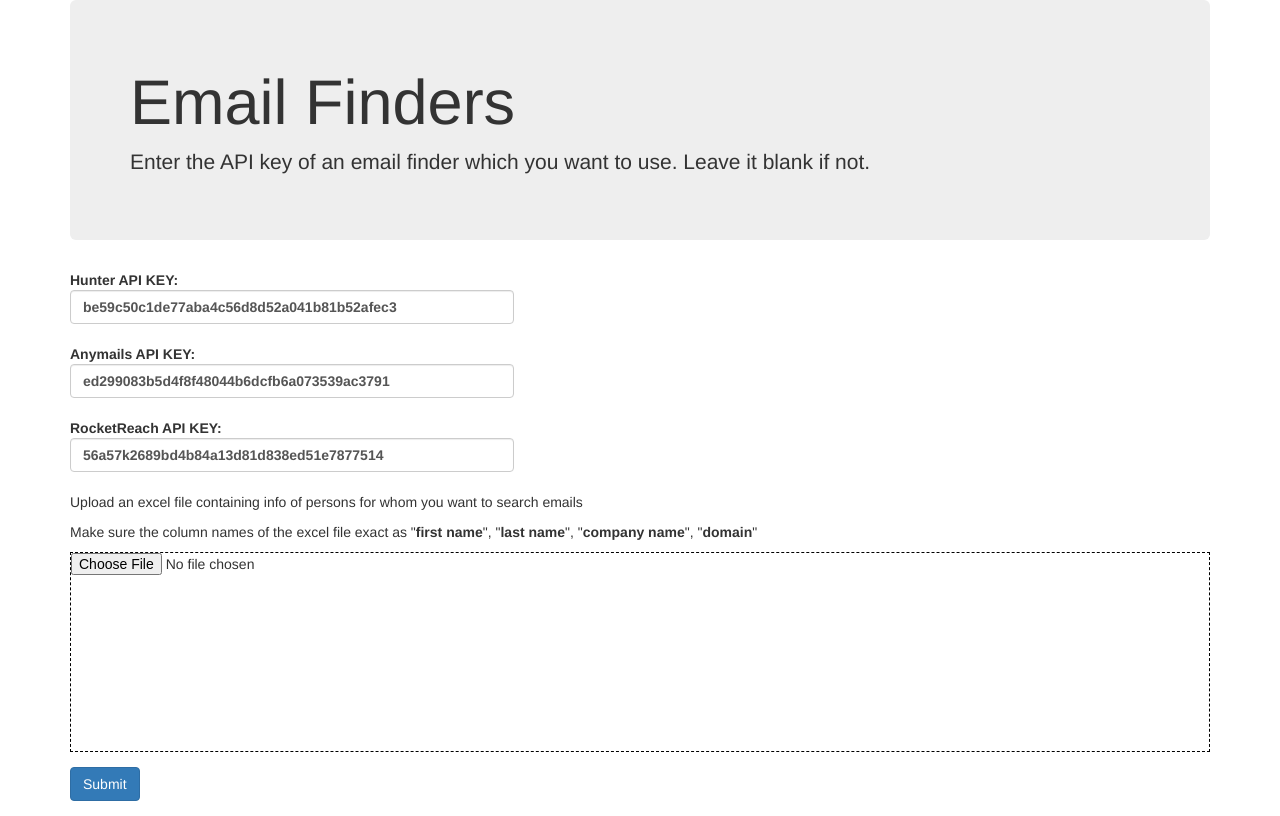
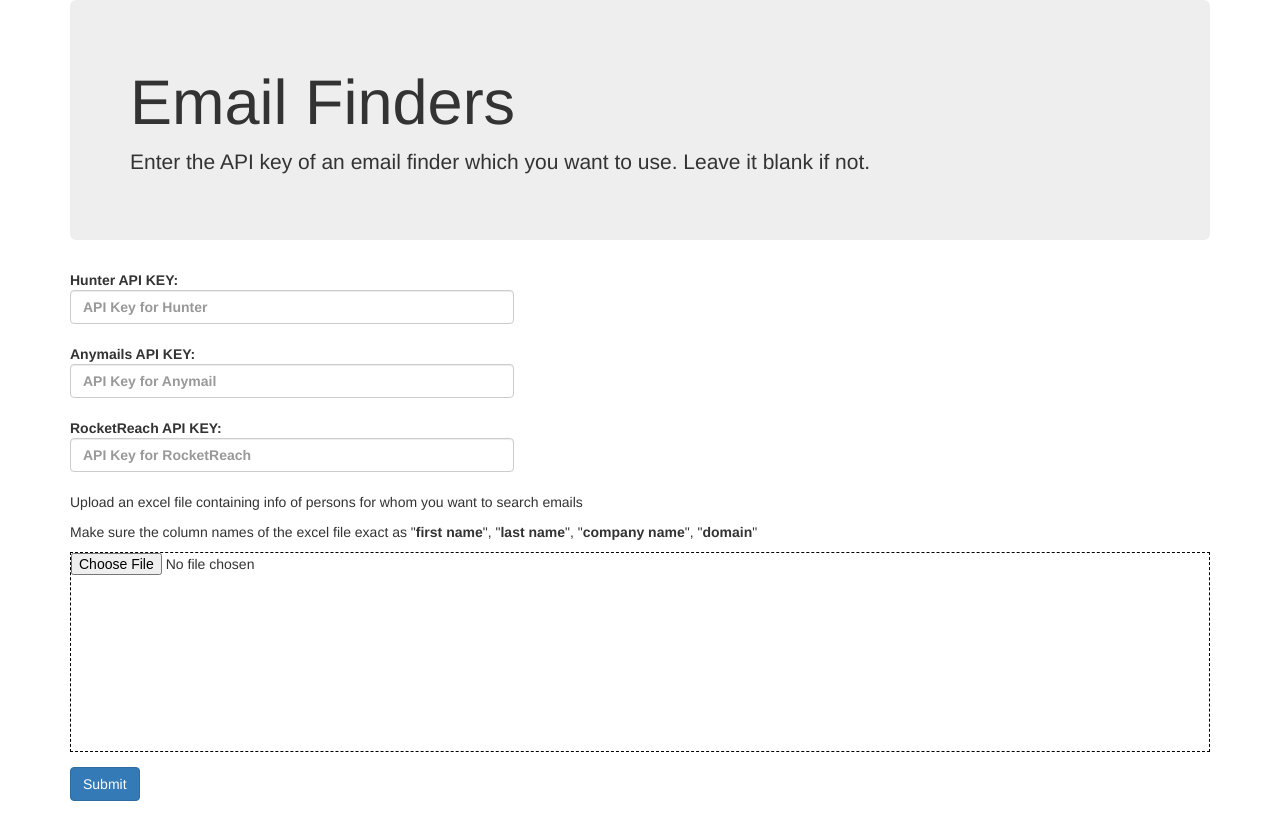
Before and after one commit to xphd/emailfinder, a Django app: page / in a window 1280 px wide. Run offline with Django 3.2, Linux system fonts and the light colour scheme; some libraries are stand-ins or nearby versions.

Commit message:
Oct 31 17 revise 2

```diff
--- a/finder/views.py
+++ b/finder/views.py
@@ -10,13 +10,19 @@
 # Create your views here.
 def home(request):
     if request.method == 'POST':
+        HUNTER_SCORE_MIN = 75
+
 ######## receive input from frontend BEGIN   ########
-        api_hunter = request.POST['api_hunter']
-        api_anymail = request.POST['api_anymail']
-        api_rocketreach = request.POST['api_rocketreach']
-        file = request.FILES['my_input']
-        ls = pd.read_excel(file)
+        api_hunter      = request.POST['api_hunter'].strip()
+        api_anymail     = request.POST['api_anymail'].strip()
+        api_rocketreach = request.POST['api_rocketreach'].strip()
+        file            = request.FILES['my_input']
+        ls              = pd.read_excel(file)
 ######## receive input from frontend END   ########
+
+        isHunter      = True if api_hunter      else False
+        isAnymail     = True if api_anymail     else False
+        isRocketreach = True if api_rocketreach else False
         columns = [
             ('first name',''),
             ('last name',''),
@@ -27,26 +33,31 @@
             ('Anymail email',''),
             ('RocketReach email',''),]
         person_emails = []
+        # forloop begin
         for index, row in ls.iterrows():
             first_name = row['first name']
             last_name = row['last name']
             company_name = row['company name']
             domain = row['domain']
             hunter_email = ""
-            hunter_score = -2
+            hunter_score = 0
             anymail_email = ""
             rocketreach_email = ""
             person_email = collections.OrderedDict(columns)
-            if api_hunter:
+
+            # hunter
+            if isHunter:
                 hunter_email,hunter_score = finder.hunter(first_name,last_name,company_name,api_hunter)
             person_email['Hunter email'] = hunter_email
             person_email['Hunter score'] = hunter_score
 
-            if api_anymail and hunter_score < 75:
+            # anymail
+            if isAnymail and hunter_score < HUNTER_SCORE_MIN:
                 anymail_email = finder.anymail(first_name,last_name,company_name,domain,api_anymail)
             person_email['Anymail email'] = anymail_email
 
-            if api_rocketreach and hunter_score < 75 and len(anymail_email)==0:
+            # rocket reach
+            if isRocketreach and hunter_score < HUNTER_SCORE_MIN and len(anymail_email)==0:
                 rocketreach_email = finder.rocketreach(first_name,last_name,company_name,api_rocketreach)
             person_email['RocketReach email'] = rocketreach_email
 
@@ -56,18 +67,29 @@
             person_email['domain'] = domain
             person_emails.append(person_email)
             time.sleep(0.86)
+        # forloop end
 
 ######## generate output BEGIN ########
         filename = "output.xlsx"
         excel_file = io.BytesIO()
         xlwriter = pd.ExcelWriter(excel_file, engine='xlsxwriter',options={'remove_timezone': True})
-        result = pd.DataFrame(person_emails)
-        result.to_excel(xlwriter, sheet_name=filename)
+        df = pd.DataFrame(person_emails)
+
+        if not isHunter:
+            df.drop('Hunter email',axis=1,inplace=True)
+            df.drop('Hunter score',axis=1,inplace=True)
+        if not isAnymail:
+            df.drop('Anymail email',axis=1,inplace=True)
+        if not isRocketreach:
+            df.drop('RocketReach email',axis=1,inplace=True)
+
+        df.to_excel(xlwriter, sheet_name=filename)
         xlwriter.save()
         xlwriter.close()
         excel_file.seek(0)
         content_type = 'application/vnd.openxmlformats-officedocument.spreadsheetml.sheet'
         response = HttpResponse(excel_file.read(),content_type=content_type)
         response['Content-Disposition'] = 'attachment; filename=output.xlsx'
+######## generate output END ########
         return response
     return render(request,'home.html')
--- a/templates/home.html
+++ b/templates/home.html
@@ -18,17 +18,17 @@
         {% csrf_token %}
         <div class="form-group">
           <label for="">Hunter API KEY:
-            <input value='be59c50c1de77aba4c56d8d52a041b81b52afec3' class='form-control' type="text" name='api_hunter' placeholder='API Key for Hunter'>
+            <input value='' class='form-control' type="text" name='api_hunter' placeholder='API Key for Hunter'>
           </label>
         </div>
         <div class='form-group'>
           <label for="">Anymails API KEY:
-            <input value='ed299083b5d4f8f48044b6dcfb6a073539ac3791' class='form-control' type="text" name='api_anymail' placeholder='API Key for Anymail'>
+            <input value='' class='form-control' type="text" name='api_anymail' placeholder='API Key for Anymail'>
           </label>
         </div>
         <div class='form-group'>
           <label for="">RocketReach API KEY:
-            <input value='56a57k2689bd4b84a13d81d838ed51e7877514' class='form-control' type="text" name='api_rocketreach' placeholder='API Key for RocketReach'>
+            <input value='' class='form-control' type="text" name='api_rocketreach' placeholder='API Key for RocketReach'>
           </label>
         </div>
           <div class="form-group">
```
Also changed, not shown: finder/finder.py (+10 -9 lines).
